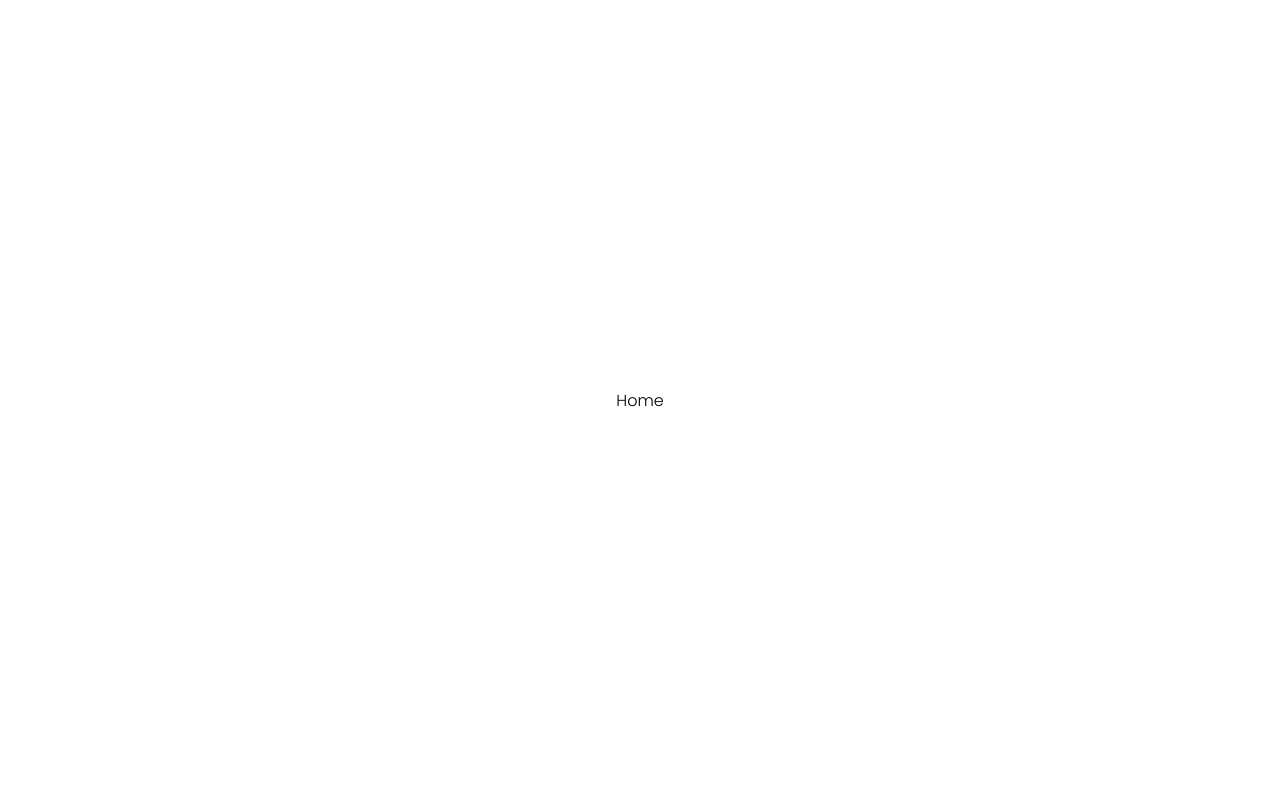
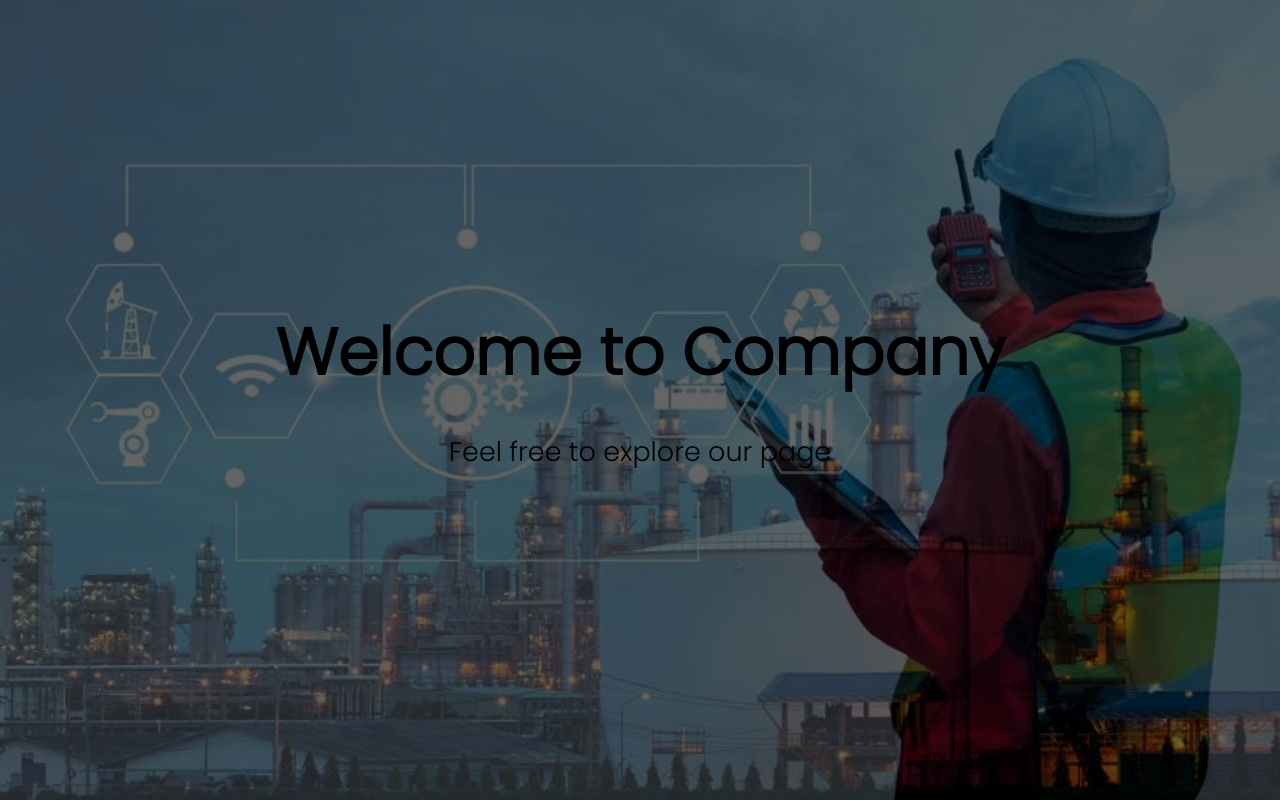
Before and after one commit to AnthonyHernandez34/react_login, a JavaScript app: page / in a window 1280 px wide. Built offline with nearby package versions, Linux system fonts and the light colour scheme; the HTML template or start-up script is replaced by a standard one.

Commit message:
fixed background

```diff
--- a/package.json
+++ b/package.json
@@ -3,14 +3,18 @@
   "version": "0.1.0",
   "private": true,
   "dependencies": {
+    "@reduxjs/toolkit": "^1.8.3",
     "@testing-library/jest-dom": "^5.16.4",
     "@testing-library/react": "^13.3.0",
     "@testing-library/user-event": "^13.5.0",
+    "formik": "^2.2.9",
     "react": "^18.2.0",
     "react-dom": "^18.2.0",
+    "react-redux": "^8.0.2",
     "react-scripts": "5.0.1",
     "styled-components": "^5.3.5",
-    "web-vitals": "^2.1.4"
+    "web-vitals": "^2.1.4",
+    "yup": "^0.32.11"
   },
   "scripts": {
     "start": "react-scripts start",
--- a/src/App.js
+++ b/src/App.js
@@ -7,7 +7,7 @@ import {StyledContainer} from './components/Styles';
 function App() {
   return (
     <StyledContainer>
-      <p>Home</p>
+      <Home />
       </StyledContainer>
   );
 }
--- a/src/components/Styles.js
+++ b/src/components/Styles.js
@@ -1,7 +1,7 @@
 import styled from 'styled-components';
 
 //Styled Background
-import background from './../assets/bg.png'
+import background from './../assets/bg.png';
 
 
 export const colors ={
@@ -23,7 +23,7 @@ min-height: 100vh;
 display: flex;
 justify-content: center;
 align-items:center;
-background: liner-gradient(0deg, rgba(0, 0, 0, 0.6) rgba(0, 0, 0, 0.6)), url(${background});
+background:linear-gradient(0deg, rgba(0, 0, 0,0.6), rgba(0, 0, 0,0.6)), url(${background});
 background-size:cover;
 background-attachment:fixed;
 `;
@@ -32,7 +32,6 @@ background-attachment:fixed;
 export const StyledTitle = styled.h2`
 font-size: ${(props) => props.size}px;
 text-align: center;
-color: ${(props) => props.color ? props.color : props.color.primary};
 padding: 5px;
 margin-bottom: 20px;
 `;
@@ -40,7 +39,6 @@ margin-bottom: 20px;
 export const StyledSubTitle = styled.p`
 font-size: ${(props) => props.size}px;
 text-align: center;
-color: ${(props) => props.color ? props.color : props.color.primary};
 padding: 5px;
 margin-bottom: 25px;
 `
```
Also changed, not shown: 1 other file (tests, documents, lock files or other folders).
